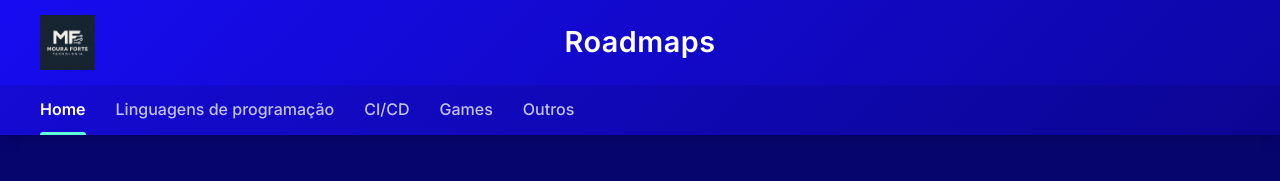
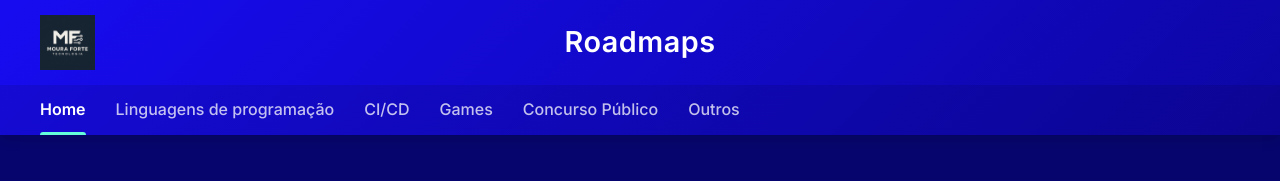
Before and after one commit to MatusMoura2/mf_corses, an Angular app: page / in a window 1280 px wide. Shown: the top 181 px of the page. Built offline with nearby package versions, Linux system fonts and the light colour scheme.

Commit message:
ciencia de dados

```diff
--- a/src/app/app.html
+++ b/src/app/app.html
@@ -14,6 +14,7 @@
       <a routerLink="/linguagens" routerLinkActive="active" class="tab">Linguagens de programação</a>
       <a href="#" class="tab" (click)="$event.preventDefault()">CI/CD</a>
       <a href="#" class="tab" (click)="$event.preventDefault()">Games</a>
+      <a href="#" class="tab" (click)="$event.preventDefault()">Concurso Público</a>
       <a href="#" class="tab" (click)="$event.preventDefault()">Outros</a>
     </nav>
   </header>
```
